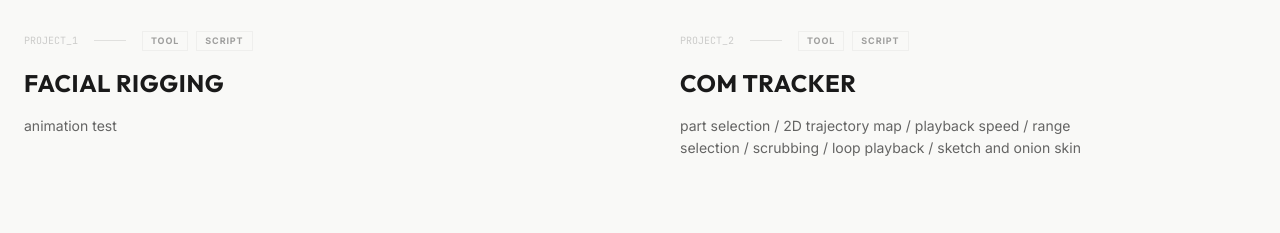
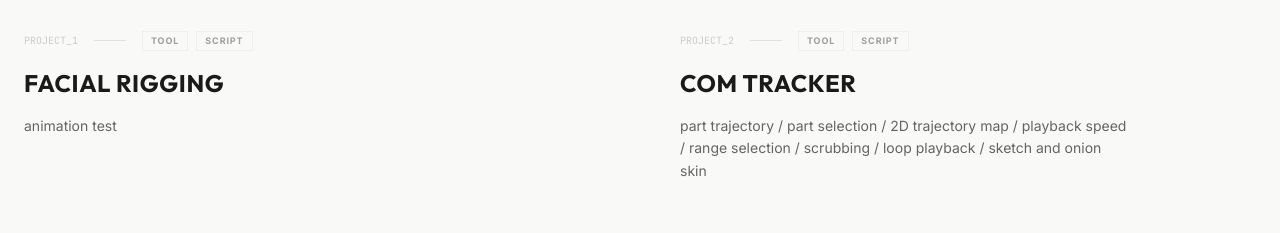
Before and after one commit to cys010913/Portfolio_ChoiYeonsik, a React (Vite) app: page / in a window 1280 px wide. Shown: the part 5009-5242 px from the top of the page. Built offline with nearby package versions, Linux system fonts and the light colour scheme.

Commit message:
docs: update description for COM tracker project

```diff
--- a/src/constants.ts
+++ b/src/constants.ts
@@ -104,7 +104,7 @@ export const PROJECTS_DATA = {
       },
       {
         title: "COM tracker",
-        desc: "part selection / 2D trajectory map / playback speed / range selection / scrubbing / loop playback / sketch and onion skin",
+        desc: "part trajectory / part selection / 2D trajectory map / playback speed / range selection / scrubbing / loop playback / sketch and onion skin",
         image: "https://youtu.be/p79AmEc6euo",
         tags: ["Tool", "Script"]
       },
```
